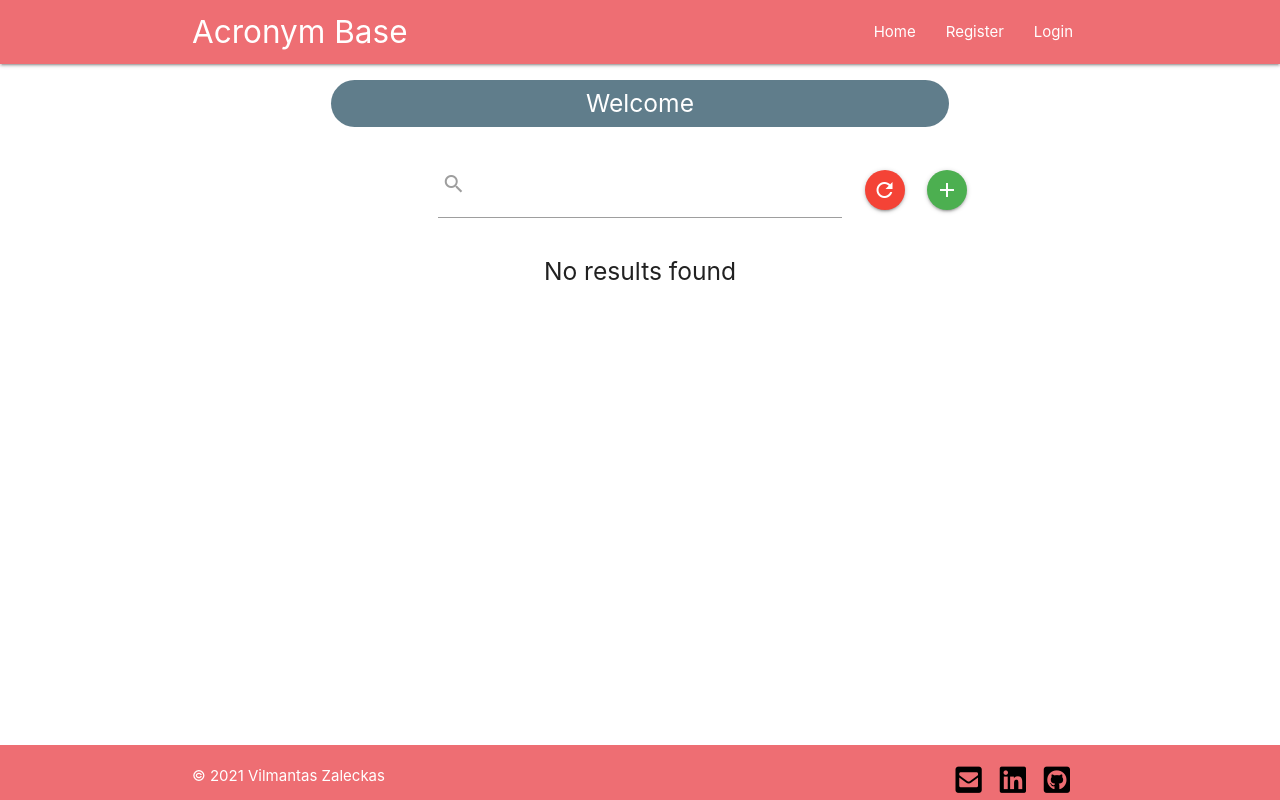
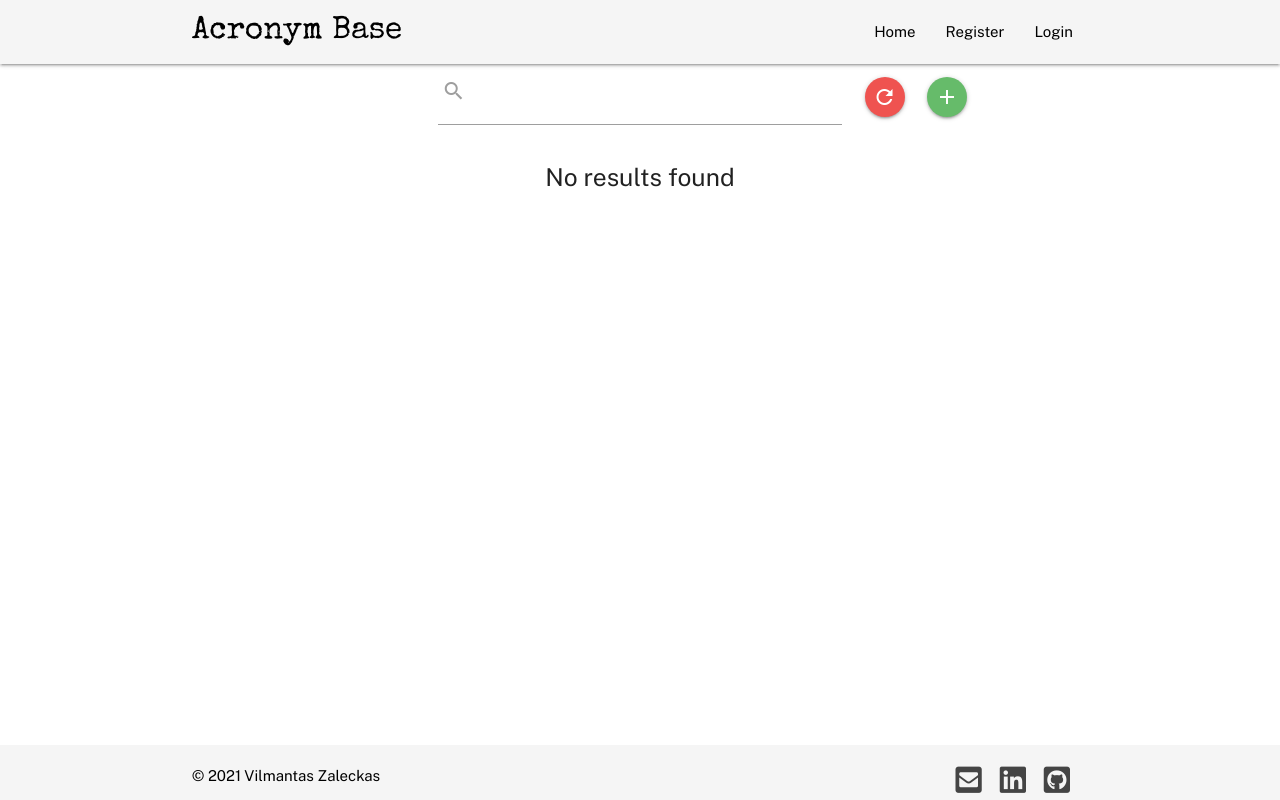
Before and after one commit to Code-Institute-Submissions/CI-MS3-acronym-base, a Flask app: page / in a window 1280 px wide. Run offline with Flask 2, Linux system fonts and the light colour scheme; data that the repository does not hold is empty; some libraries are stand-ins or nearby versions.

Commit message:
Add Logo + body fonts, color update for navbar, footer, buttons, cards

```diff
--- a/app.py
+++ b/app.py
@@ -22,7 +22,7 @@ mongo = PyMongo(app)
 @app.route("/get_acronyms")
 def get_acronyms():
     acronyms = list(mongo.db.acronyms.find())
-    flash("Welcome")
+
     return render_template("index.html", acronyms=acronyms)
 
 
--- a/static/css/style.css
+++ b/static/css/style.css
@@ -1,4 +1,18 @@
-  #search-bar {
+@import url('https://fonts.googleapis.com/css2?family=Public+Sans&family=Special+Elite&display=swap');
+
+.brand-logo {
+    font-family: "special elite";
+}
+
+body {
+    font-family: "public sans";
+}
+
+.nav-wrapper a {
+    color: black;
+}
+
+ #search-bar {
       /* margin-top: 1%; */
       /* opacity: 0.7;
       border: 1px solid grey;
@@ -65,7 +79,7 @@
 
   .my-social-links i {
       font-size: 2em;
-      color: black;
+      color: rgb(68, 68, 68);
 
   }
 
--- a/templates/base.html
+++ b/templates/base.html
@@ -18,10 +18,10 @@
 
 <body>
     <header>
-        <nav>
+        <nav class="grey lighten-4">
             <div class="nav-wrapper container">
-                <a href="{{ url_for('get_acronyms') }}" class="brand-logo">Acronym Base</a>
-                <a href="#" data-target="mobile-demo" class="sidenav-trigger"><i class="material-icons">menu</i></a>
+                <a href="{{ url_for('get_acronyms') }}" class="brand-logo black-text">Acronym Base</a>
+                <a href="#" data-target="mobile-demo" class="sidenav-trigger right"><i class="material-icons">menu</i></a>
                 <ul class="right hide-on-med-and-down">
                     <li><a href="{{ url_for('get_acronyms') }}">Home</a></li>
                     {% if session.user %}
@@ -35,7 +35,7 @@
             </div>
         </nav>
 
-        <ul class="sidenav right" id="mobile-demo">
+        <ul class="sidenav" id="mobile-demo">
             <li><a href="{{ url_for('get_acronyms') }}">Home</a></li>
             {% if session.user %}
                 <li><a href="{{ url_for('myprofile', username=session['user']) }}">My Profile</a></li>
@@ -67,16 +67,16 @@
         {% endblock %}
 
     </main>
-    <footer class="page-footer">
+    <footer class="page-footer grey lighten-4 black-text">
         <div id="footer-text" class="container">
             © 2021 Vilmantas Zaleckas
-            <a class="grey-text text-lighten-4 right my-social-links" target="_blank"
+            <a class="right my-social-links" target="_blank"
                 href="https://github.com/niekados/">
                 <i class="fab fa-github-square"></i><span class="sr-only">GitHub</span></a>
-            <a class="grey-text text-lighten-4 right my-social-links" target="_blank"
+            <a class="right my-social-links" target="_blank"
                 href="https://www.linkedin.com/in/vilmantas-zaleckas-3907a51b9">
                 <i class="fab fa-linkedin"></i><span class="sr-only">LinkedIn</span></a>
-            <a class="grey-text text-lighten-4 right my-social-links" target="_blank" href="mailto:galway@europe.com">
+            <a class="right my-social-links" target="_blank" href="mailto:galway@europe.com">
                 <i class="fas fa-envelope-square"></i><span class="sr-only">email</span></a>
         </div>
     </footer>
--- a/templates/index.html
+++ b/templates/index.html
@@ -5,27 +5,27 @@
         <div id="search-bar" class="input-field container center col m4 offset-m4 s8 offset-s1">
             <input id="search" name="search" type="search" class="validate" required>
             <label class="label-icon" for="search"><i class="material-icons">search</i></label>
-            <i class="material-icons">close</i>
+
         </div>
 </form>
 <div class="col index-btns">
-    <a href="{{ url_for('get_acronyms') }}" class="btn-floating btn red"><i class="material-icons">refresh</i></a>
+    <a href="{{ url_for('get_acronyms') }}" class="btn-floating btn red lighten-1"><i class="material-icons">refresh</i></a>
 </div>
 {% if session.user %}
 <div class="col index-btns">
-    <a href="{{ url_for('add_acronym') }}" class="btn-floating btn green"><i class="material-icons">add</i></a>
+    <a href="{{ url_for('add_acronym') }}" class="btn-floating btn green lighten-1"><i class="material-icons">add</i></a>
 </div>
 {% else %}
 <div class="col index-btns">
-    <a href="{{ url_for('login') }}" class="btn-floating btn green"><i class="material-icons">add</i></a>
+    <a href="{{ url_for('login') }}" class="btn-floating btn green lighten-1"><i class="material-icons">add</i></a>
 </div>
 {% endif %}
 {% if acronyms | length > 0 %}
 {% for acronym in acronyms %}
 <div class="row container">
     <div class="col s12 m10 offset-m1">
-        <div class="card blue-grey darken-1">
-            <div class="card-content white-text">
+        <div class="card grey lighten-5">
+            <div class="card-content ">
                 <span class="card-title"><strong>{{ acronym.acronym_name }}</strong></span>
                 <blockquote><em>{{ acronym.meaning }}</em></blockquote>
                 <p class="right-align"><small>{{ acronym.entered_by }}</small></p>
```
Also changed, not shown: templates/add_acronym.html (+5 -5 lines), templates/confirm_delete.html (+4 -4 lines), templates/edit_acronym.html (+6 -6 lines), templates/myprofile.html (+6 -6 lines).
